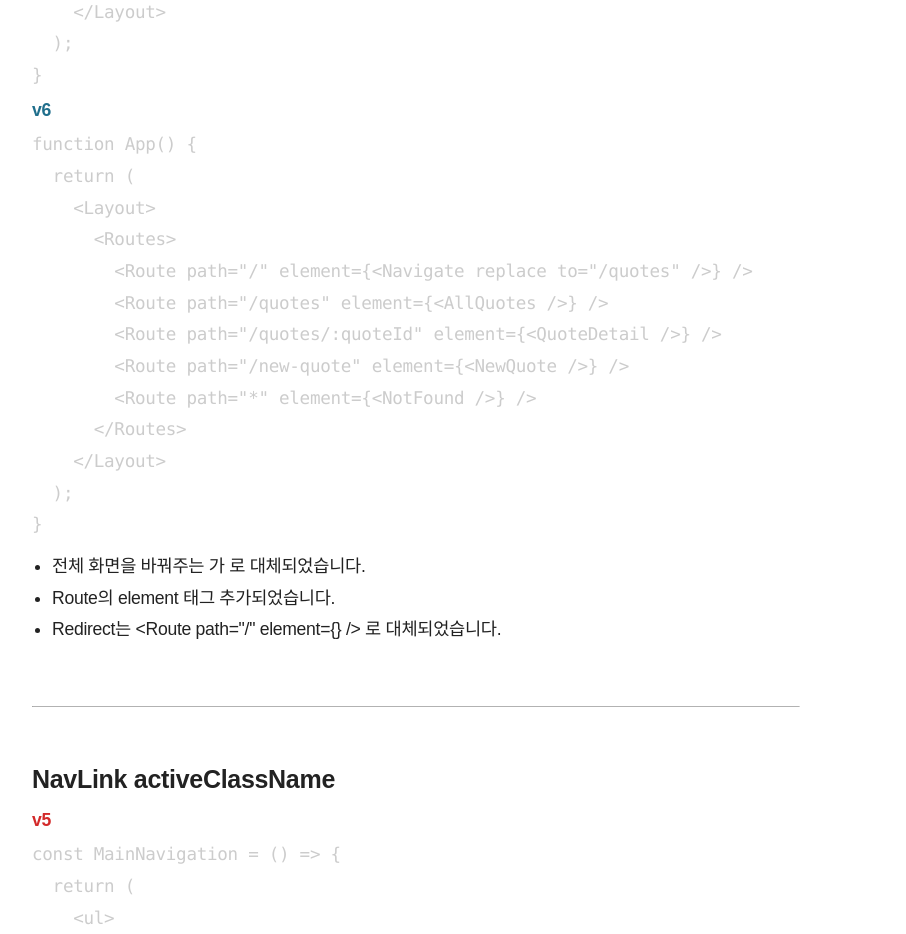
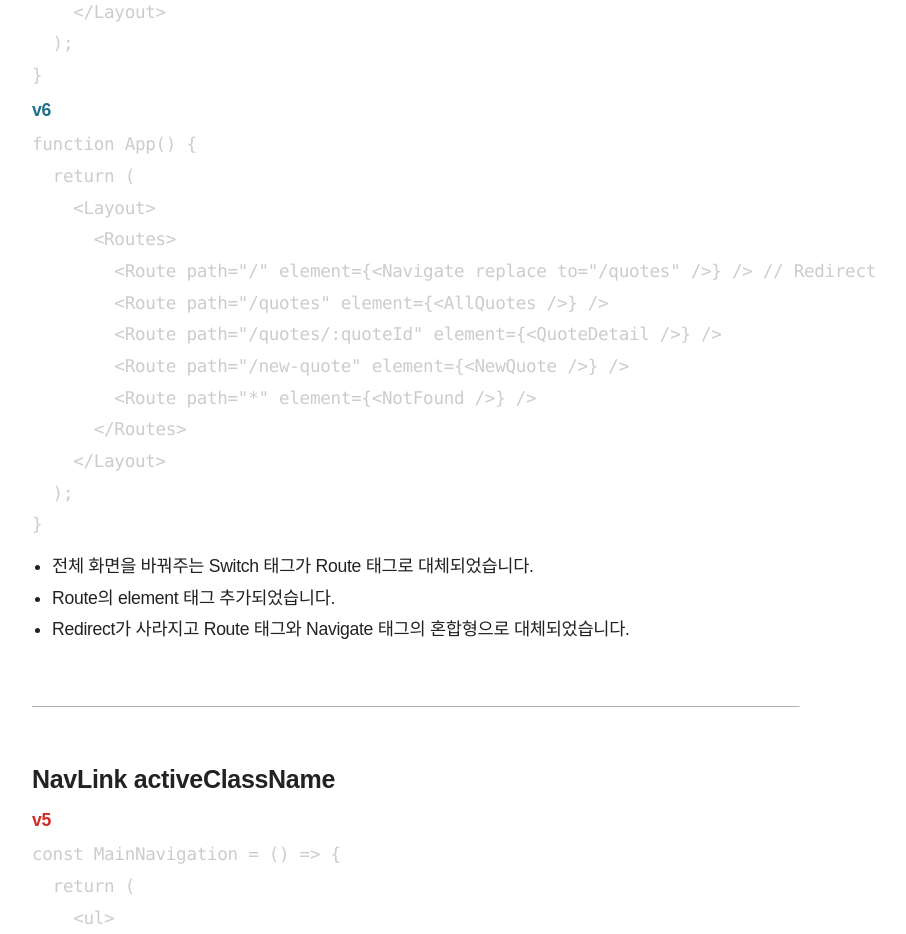
Before and after one commit to datoybi/blog, a Gatsby site: page /20221004TIL/ in a window 1280 px wide. Shown: the part 1320-2254 px from the top of the page, without its empty margins (224-1130 px from the left). Built offline with nearby package versions, Linux system fonts and the light colour scheme; Gatsby itself is replaced by a stand-in of ours; some packages are replaced by stand-ins of ours; code samples lack their colours; a web font is replaced by a local one.

Commit message:
:bug:: fix: 오타 수정

````diff
--- a/contents/20221004TIL.md
+++ b/contents/20221004TIL.md
@@ -47,7 +47,7 @@ function App() {
   return (
     <Layout>
       <Routes>
-        <Route path="/" element={<Navigate replace to="/quotes" />} />
+        <Route path="/" element={<Navigate replace to="/quotes" />} /> // Redirect
         <Route path="/quotes" element={<AllQuotes />} />
         <Route path="/quotes/:quoteId" element={<QuoteDetail />} />
         <Route path="/new-quote" element={<NewQuote />} />
@@ -58,9 +58,9 @@ function App() {
 }
 ```
 
-- 전체 화면을 바꿔주는 <Switch>가 <Route>로 대체되었습니다.
+- 전체 화면을 바꿔주는 Switch 태그가 Route 태그로 대체되었습니다.
 - Route의 element 태그 추가되었습니다.
-- Redirect는 <Route path="/" element={<Navigate replace to="…" />} /> 로 대체되었습니다.
+- Redirect가 사라지고 Route 태그와 Navigate 태그의 혼합형으로 대체되었습니다.
 
 ---
 
````
